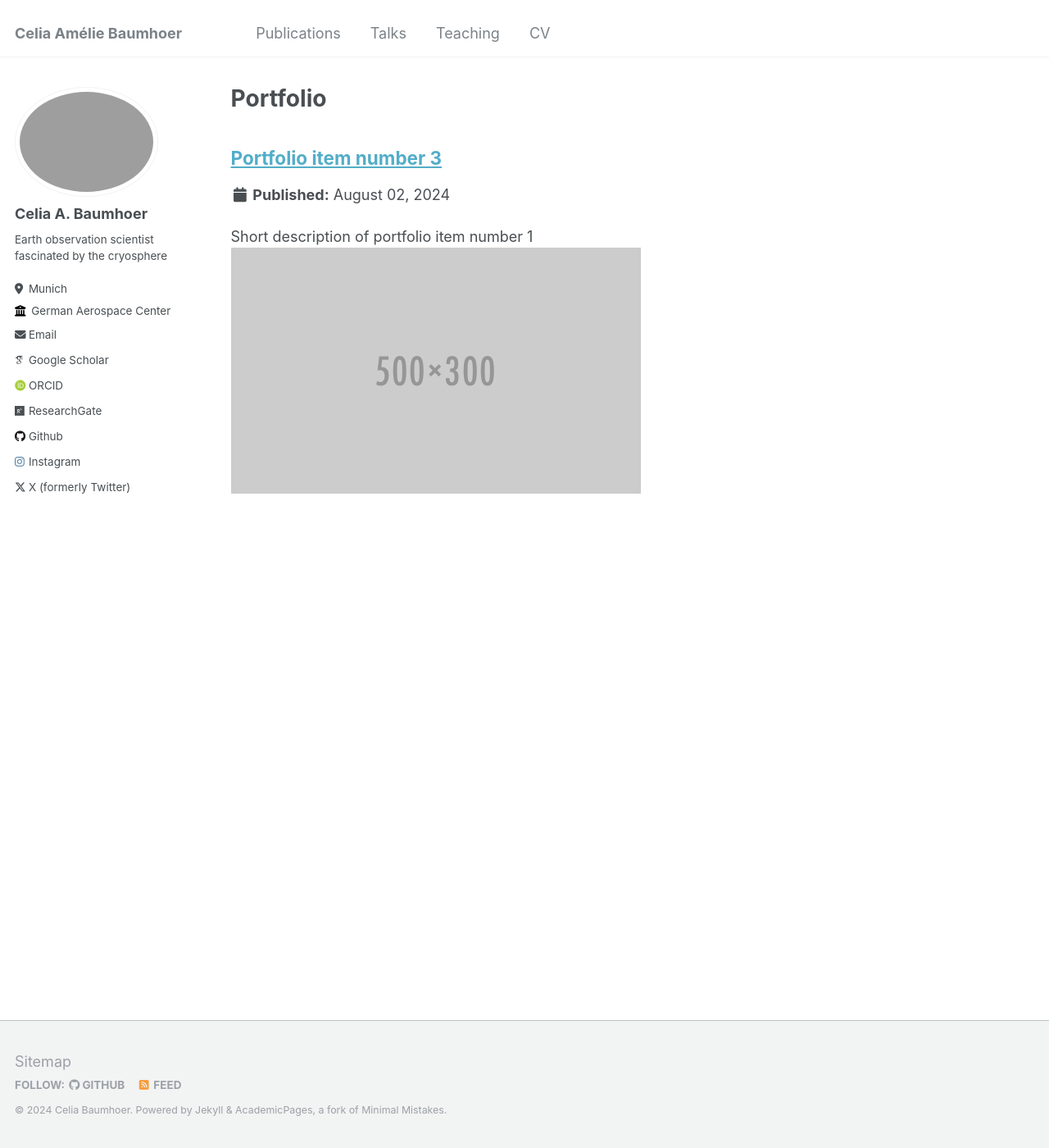
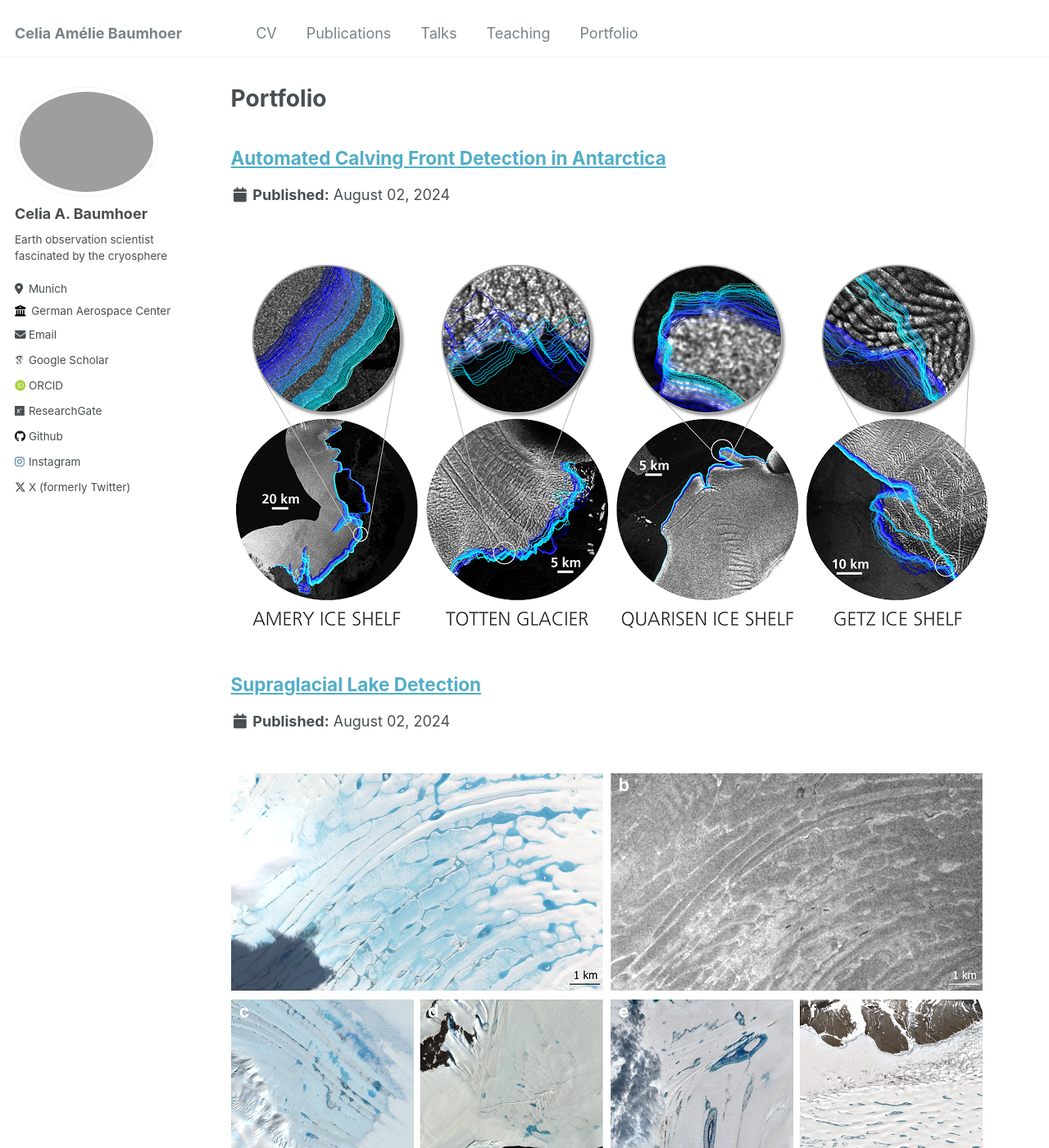
Before and after one commit to celiabaumhoer/celiabaumhoer.github.io, a Jekyll site: the page built from _pages/portfolio.html, in a window 1280 px wide and 1400 px high. Shown: the whole window at 82% size. Built offline with Jekyll 4.4.1, drawn with Linux system fonts in a browser that asks for light colours; some web fonts are replaced; some of the changed text lies outside the part shown.

Commit message:
added portfolio

```diff
--- /dev/null
+++ b/_portfolio/portfolio-1.md
@@ -0,0 +1,5 @@
+---
+title: "Automated Calving Front Detection in Antarctica"
+excerpt: "<br/> <img src='/images/calving.png'>"
+collection: portfolio
+---
--- /dev/null
+++ b/_portfolio/portfolio-2.md
@@ -0,0 +1,5 @@
+---
+title: "Supraglacial Lake Detection"
+excerpt: "<br/> <img src='/images/lakes.png'>"
+collection: portfolio
+---
--- a/_portfolio/portfolio-3.md
+++ b/_portfolio/portfolio-3.md
@@ -1,7 +1,5 @@
 ---
-title: "Portfolio item number 3"
-excerpt: "Short description of portfolio item number 1<br/> <img src='/images/500x300.png'>"
+title: "Detection of Alpine Glacier Crevasses from High-Resolution (20 cm) Imagery"
+excerpt: "<br/> <img src='/images/crevasses.png'>"
 collection: portfolio
 ---
-
-This is an item in your portfolio. It can be have images or nice text. If you name the file .md, it will be parsed as markdown. If you name the file .html, it will be parsed as HTML.
```
Also changed, not shown: _data/navigation.yml (+5 -5 lines), images/calving.png (added), images/crevasses.png (added), images/lakes.png (added).
